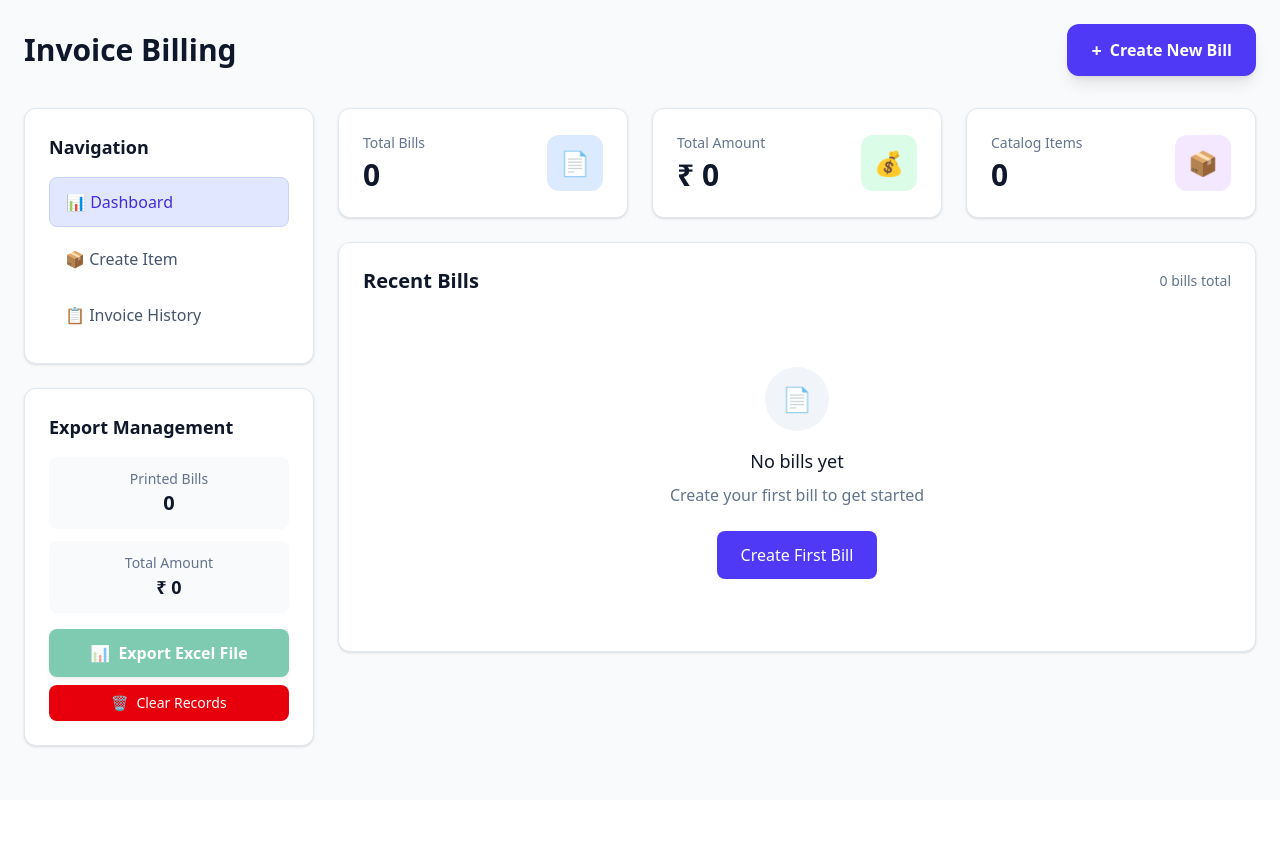
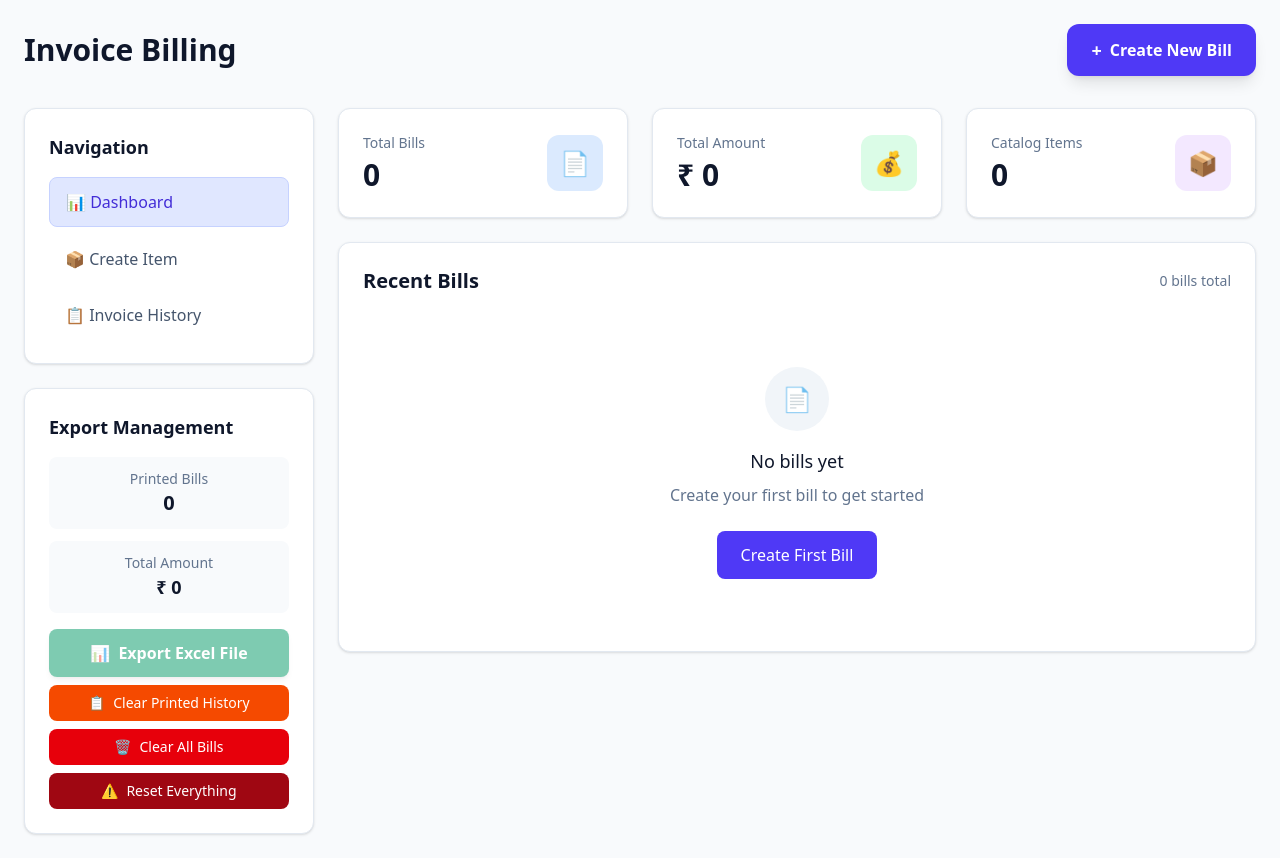
Before and after one commit to VishalChavda06/Resume-Projects, a React (Vite) app in the folder React/invoice-billing/: page / in a window 1280 px wide. Before the commit the page ends 800 px from the top, so only its background shows below. Built offline with nearby package versions, Linux system fonts and the light colour scheme.

Commit message:
Catlogs issus fix.

```diff
--- a/React/invoice-billing/src/Pages/InvoicePage.jsx
+++ b/React/invoice-billing/src/Pages/InvoicePage.jsx
@@ -28,6 +28,7 @@ const InvoicePage = () => {
   const [selectedBillDisplayNumber, setSelectedBillDisplayNumber] = useState(0);
   const [printedBills, setPrintedBills] = useState([]);
   const [showClearAllModal, setShowClearAllModal] = useState(false);
+  const [showClearBillsModal, setShowClearBillsModal] = useState(false);
 
   // Add to catalog
   const addItem=(item)=>{
@@ -245,6 +246,22 @@ const InvoicePage = () => {
     }
   };
 
+  // Clear only bills (keep catalog items)
+  const clearAllBills = () => {
+    try {
+      // Clear only bills and printed bills from localStorage
+      localStorage.removeItem('bills');
+      localStorage.removeItem('currentBillIndex');
+      localStorage.removeItem('printedBills');
+    } catch (_) {}
+    // Reset bills state but keep catalog
+    setBills([[]]);
+    setCurrentBillIndex(0);
+    setPrintedBills([]);
+    setShowClearBillsModal(false);
+    showSuccess('All bills cleared. Catalog items preserved.');
+  };
+
   // Clear all application records (catalog, bills, indices, printed bills)
   const clearAllRecords = () => {
     try {
@@ -421,14 +438,30 @@ const InvoicePage = () => {
                 Export Excel File
               </button>
 
-              {/* Clear Button */}
-              <button
-                onClick={() => setShowClearAllModal(true)}
-                className='w-full mt-2 px-4 py-2 bg-red-600 text-white rounded-lg hover:bg-red-700 font-medium text-sm transition-colors flex items-center justify-center gap-2'
-              >
-                <span>🗑️</span>
-                Clear Records
-              </button>
+              {/* Clear Buttons */}
+              <div className='space-y-2 mt-2'>
+                <button
+                  onClick={clearPrintedBills}
+                  className='w-full px-4 py-2 bg-orange-600 text-white rounded-lg hover:bg-orange-700 font-medium text-sm transition-colors flex items-center justify-center gap-2'
+                >
+                  <span>📋</span>
+                  Clear Printed History
+                </button>
+                <button
+                  onClick={() => setShowClearBillsModal(true)}
+                  className='w-full px-4 py-2 bg-red-600 text-white rounded-lg hover:bg-red-700 font-medium text-sm transition-colors flex items-center justify-center gap-2'
+                >
+                  <span>🗑️</span>
+                  Clear All Bills
+                </button>
+                <button
+                  onClick={() => setShowClearAllModal(true)}
+                  className='w-full px-4 py-2 bg-red-800 text-white rounded-lg hover:bg-red-900 font-medium text-sm transition-colors flex items-center justify-center gap-2'
+                >
+                  <span>⚠️</span>
+                  Reset Everything
+                </button>
+              </div>
 
               {printedBills.length > 0 && (
                 <div className='mt-3 text-xs text-slate-500 text-center'>
@@ -574,14 +607,41 @@ const InvoicePage = () => {
             )}
           </main>
         </div>
+        {/* Clear Bills Modal */}
+        {showClearBillsModal && (
+          <div className='fixed inset-0 z-50 flex items-center justify-center bg-black/40 p-4'>
+            <div className='bg-white rounded-xl shadow-xl w-full max-w-md p-6'>
+              <h3 className='text-lg font-semibold text-slate-900 mb-2'>Clear all bills?</h3>
+              <p className='text-sm text-slate-600 mb-4'>This will remove all bills and printed history, but keep your catalog items safe. This action cannot be undone.</p>
+              <div className='bg-green-50 border border-green-200 text-green-800 text-xs rounded-lg p-3 mb-4'>
+                ✅ Your catalog items will be preserved and can be used to create new bills.
+              </div>
+              <div className='flex flex-col sm:flex-row gap-3 sm:justify-end'>
+                <button
+                  onClick={() => setShowClearBillsModal(false)}
+                  className='px-4 py-2 rounded-lg bg-slate-200 text-slate-800 hover:bg-slate-300 font-semibold'
+                >
+                  Cancel
+                </button>
+                <button
+                  onClick={clearAllBills}
+                  className='px-4 py-2 rounded-lg bg-red-600 text-white hover:bg-red-700 font-semibold'
+                >
+                  Yes, clear bills
+                </button>
+              </div>
+            </div>
+          </div>
+        )}
+
         {/* Clear All Records Modal */}
         {showClearAllModal && (
           <div className='fixed inset-0 z-50 flex items-center justify-center bg-black/40 p-4'>
             <div className='bg-white rounded-xl shadow-xl w-full max-w-md p-6'>
-              <h3 className='text-lg font-semibold text-slate-900 mb-2'>Clear all records?</h3>
-              <p className='text-sm text-slate-600 mb-4'>This will remove all saved data including catalog items, all bills, printed bill history, and preferences from this browser. This action cannot be undone.</p>
-              <div className='bg-yellow-50 border border-yellow-200 text-yellow-800 text-xs rounded-lg p-3 mb-4'>
-                Tip: If you only want to reset the printed history, use Export Management &gt; Clear Records instead.
+              <h3 className='text-lg font-semibold text-slate-900 mb-2'>Reset everything?</h3>
+              <p className='text-sm text-slate-600 mb-4'>This will remove ALL data including catalog items, bills, and printed history. This action cannot be undone.</p>
+              <div className='bg-red-50 border border-red-200 text-red-800 text-xs rounded-lg p-3 mb-4'>
+                ⚠️ This will delete your catalog items permanently. Consider using "Clear All Bills" instead to keep your catalog.
               </div>
               <div className='flex flex-col sm:flex-row gap-3 sm:justify-end'>
                 <button
@@ -592,9 +652,9 @@ const InvoicePage = () => {
                 </button>
                 <button
                   onClick={clearAllRecords}
-                  className='px-4 py-2 rounded-lg bg-red-600 text-white hover:bg-red-700 font-semibold'
+                  className='px-4 py-2 rounded-lg bg-red-800 text-white hover:bg-red-900 font-semibold'
                 >
-                  Yes, clear everything
+                  Yes, reset everything
                 </button>
               </div>
             </div>
```
